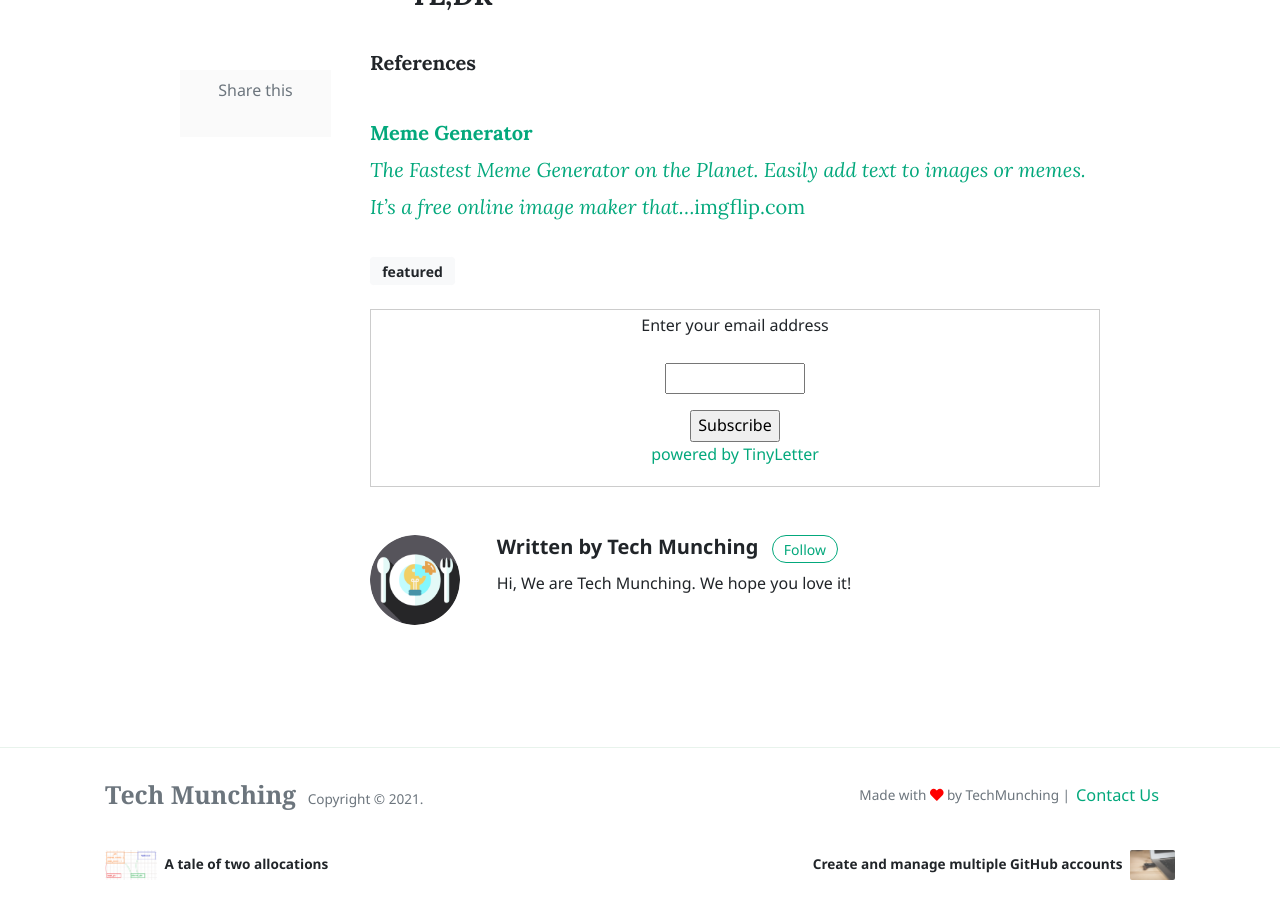
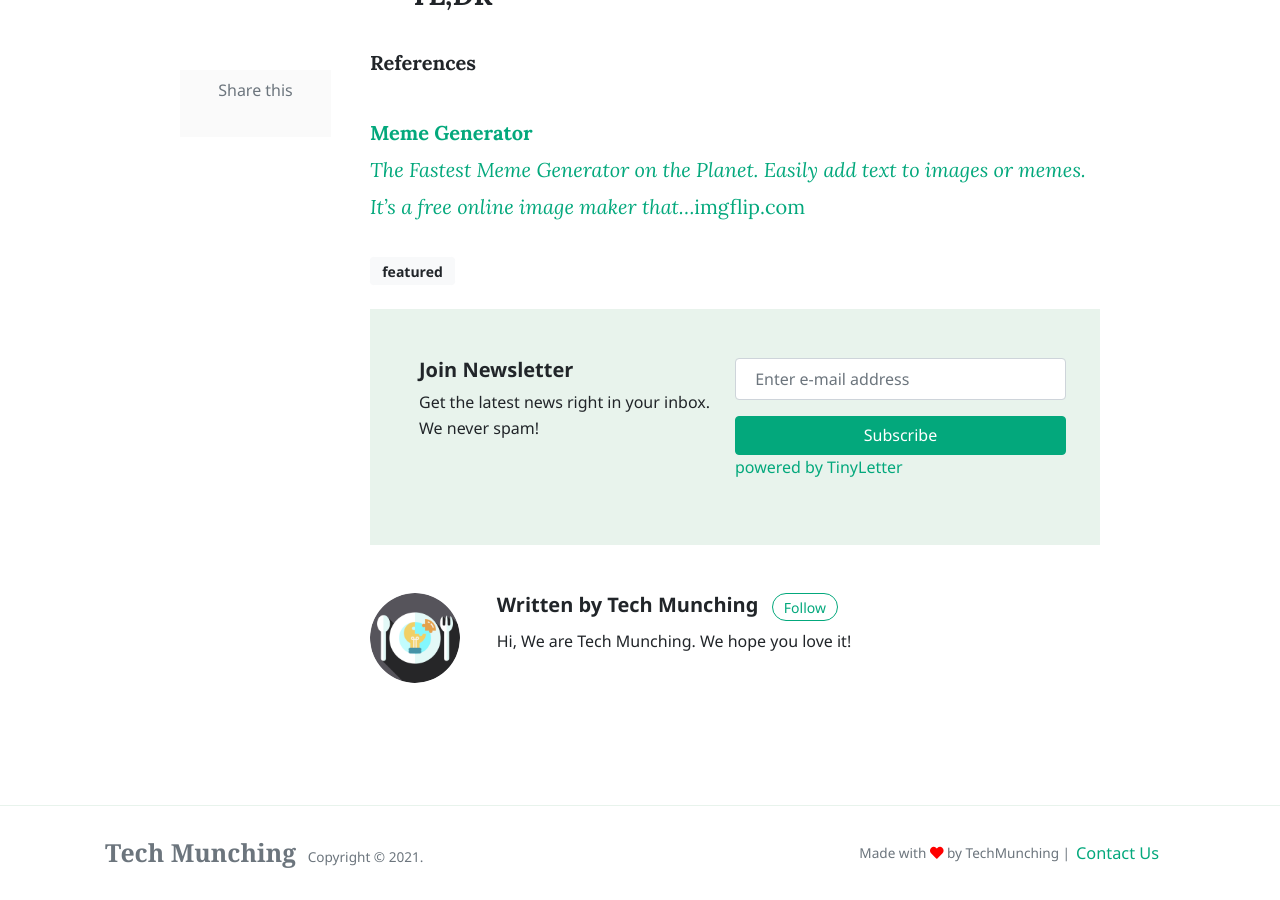
Before and after one commit to techmunching/techmunching.github.io, a Jekyll site: the page built from _posts/2019-10-13-smart-observer-pattern-in-c.markdown, in a window 1280 px wide and 900 px high, scrolled down 4248 px. Built offline with Jekyll 4.4.1, drawn with Linux system fonts in a browser that asks for light colours; nearby versions of some CDN libraries; comment, search, counter and statistics services are not loaded.

Commit message:
Newsletter UI update

```diff
--- a/_layouts/post.html
+++ b/_layouts/post.html
@@ -92,7 +92,7 @@
                             <form action="{{site.mailchimp-list}}" method="post" name="mc-embedded-subscribe-form" class="wj-contact-form validate w-100" target="_blank" novalidate>
                             <div class="mc-field-group">
 
-								<input type="email" placeholder="Enter e-mail address" name="EMAIL" class="required email form-control w-100" id="mce-EMAIL" autocomplete="on" required>
+								<input type="email" name="EMAIL" class="required email form-control w-100" id="mce-EMAIL" autocomplete="on" required>
 
 
 								<button type="submit" value="Subscribe" name="subscribe" class="heart btn btn-success btn-block w-100 mt-2">Subscribe</button>
@@ -103,14 +103,28 @@
 					</div>
 				</div>
 			</div> -->
-			<form style="border:1px solid #ccc;padding:3px;text-align:center;"
-				action="https://tinyletter.com/TechMunching" method="post" target="popupwindow"
-				onsubmit="window.open('https://tinyletter.com/TechMunching', 'popupwindow', 'scrollbars=yes,width=800,height=600');return true">
-				<p><label for="tlemail">Enter your email address</label></p>
-				<p><input type="text" style="width:140px" name="email" id="tlemail" /></p>
-				<input type="hidden" value="1"name="embed" /><input type="submit" value="Subscribe" />
-				<p><a href="https://tinyletter.com" target="_blank">powered by TinyLetter</a></p>
-			</form>
+
+			<div class="border p-5 bg-lightblue">
+				<div class="row justify-content-between">
+					<div class="col-md-6 mb-2 mb-md-0">
+						<h5 class="font-weight-bold">Join Newsletter</h5>
+						 Get the latest news right in your inbox. We never spam!
+					</div>
+					<div class="col-md-6">
+						<div class="row">
+							<form class="wj-contact-form validate w-100"
+							action="https://tinyletter.com/TechMunching" method="post" target="popupwindow"
+							onsubmit="window.open('https://tinyletter.com/TechMunching', 'popupwindow', 'scrollbars=yes,width=800,height=600');return true">
+							<!-- <p><label for="tlemail">Enter your email address</label></p> -->
+							<p><input type="text" style="width:140px" class="required email form-control w-100" placeholder="Enter e-mail address" name="email" id="tlemail" /></p>
+							<input type="hidden" value="1"name="embed" /><input class="heart btn btn-success btn-block w-100 mt-2" type="submit" value="Subscribe" />
+							<p><a href="https://tinyletter.com" target="_blank">powered by TinyLetter</a></p>
+						</form>
+						</div>
+					</div>
+				</div>
+			</div>
+
             {% endif %}
 
 
```
